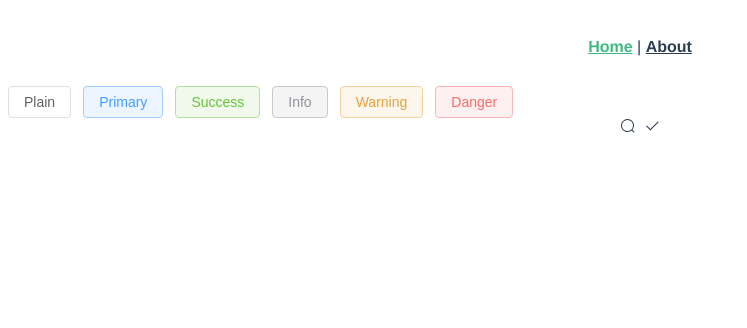
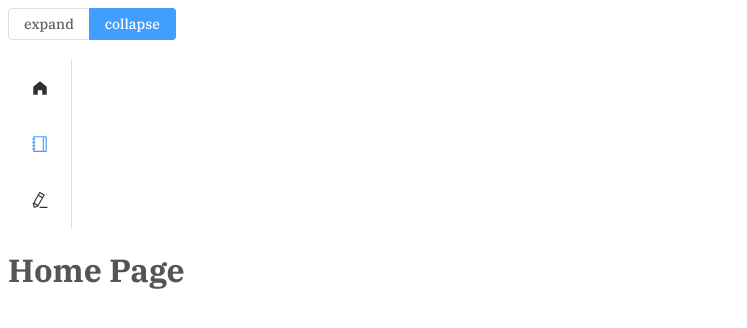
Before and after one commit to nickeledfox/blog-dashboard, a Vue app in the folder client/: page / in a window 1280 px wide. Shown: the top 328 px of the page, without its empty margins (0-747 px from the left). Built offline with nearby package versions, Linux system fonts and the light colour scheme.

Commit message:
Add views; Config navigation

```diff
--- a/client/src/App.vue
+++ b/client/src/App.vue
@@ -1,32 +1,29 @@
+<script>
+import Menu from './components/Menu.vue';
+export default {
+  components: {
+    Menu,
+  },
+};
+</script>
+
 <template>
   <div id="app">
-    <nav>
-      <router-link :to="{ name: 'Home' }">Home</router-link> |
-      <router-link :to="{ name: 'About' }">About</router-link>
-    </nav>
+    <Menu />
     <router-view />
   </div>
 </template>
 
 <style lang="scss">
+@import url('https://fonts.googleapis.com/css2?family=IBM+Plex+Serif:wght@400;500;600;700&display=swap');
 #app {
-  font-family: Avenir, Helvetica, Arial, sans-serif;
+  font-family: 'IBM Plex Serif', Avenir, Helvetica, Arial, serif;
   -webkit-font-smoothing: antialiased;
   -moz-osx-font-smoothing: grayscale;
-  text-align: center;
   color: #2c3e50;
 }
 
-nav {
-  padding: 30px;
-
-  a {
-    font-weight: bold;
-    color: #2c3e50;
-
-    &.router-link-exact-active {
-      color: #42b983;
-    }
-  }
+.title {
+  color: #555;
 }
 </style>
--- /dev/null
+++ b/client/src/components/Menu.vue
@@ -0,0 +1,60 @@
+<template>
+  <div>
+    <el-radio-group v-model="isCollapse" style="margin-bottom: 20px">
+      <el-radio-button :label="false">expand</el-radio-button>
+      <el-radio-button :label="true">collapse</el-radio-button>
+    </el-radio-group>
+    <el-menu
+      font-family="IBM Plex Serif"
+      default-active="2"
+      class="el-menu-vertical-demo"
+      :collapse="isCollapse"
+      @open="handleOpen"
+      @close="handleClose"
+    >
+      <router-link :to="{ name: 'Home' }">
+        <el-menu-item index="1">
+          <template #title>Home</template>
+          <el-icon><home-filled /></el-icon>
+        </el-menu-item>
+      </router-link>
+
+      <router-link :to="{ name: 'About' }">
+        <el-menu-item index="2">
+          <template #title>About</template>
+          <el-icon><notebook /></el-icon>
+        </el-menu-item>
+      </router-link>
+
+      <router-link :to="{ name: 'NewPost' }">
+        <el-menu-item index="3">
+          <template #title>Create Post</template>
+          <el-icon><edit-pen /></el-icon>
+        </el-menu-item>
+      </router-link>
+    </el-menu>
+  </div>
+</template>
+
+<script lang="ts" setup>
+import { ref } from 'vue';
+import { EditPen, HomeFilled, Notebook } from '@element-plus/icons-vue';
+
+const isCollapse = ref(true);
+const handleOpen = (key: string, keyPath: string[]) => {
+  console.log(key, keyPath);
+};
+const handleClose = (key: string, keyPath: string[]) => {
+  console.log(key, keyPath);
+};
+</script>
+
+<style>
+.el-menu-vertical-demo:not(.el-menu--collapse) {
+  width: 200px;
+  min-height: 400px;
+}
+a {
+  text-decoration: none;
+}
+</style>
--- a/client/src/views/AboutView.vue
+++ b/client/src/views/AboutView.vue
@@ -1,5 +1,5 @@
 <template>
-  <div class="about">
-    <h1>This is an about page</h1>
+  <div class="about" lang="ts">
+    <h1 class="title">This is an about page</h1>
   </div>
 </template>
--- a/client/src/views/HomeView.vue
+++ b/client/src/views/HomeView.vue
@@ -1,16 +1,6 @@
 <template>
   <div class="home">
-    <el-row class="mb-4">
-      <el-button plain>Plain</el-button>
-      <el-button type="primary" plain>Primary</el-button>
-      <el-button type="success" plain>Success</el-button>
-      <el-button type="info" plain>Info</el-button>
-      <el-button type="warning" plain>Warning</el-button>
-      <el-button type="danger" plain>Danger</el-button>
-    </el-row>
-
-    <search style="width: 1em; height: 1em; margin-right: 8px" />
-    <el-icon><check /></el-icon>
+    <h1 class="title">Home Page</h1>
   </div>
 </template>
 
--- a/client/src/views/NewPostView.vue
+++ b/client/src/views/NewPostView.vue
@@ -1,8 +1,8 @@
 <template>
-  <h1>Create New Post</h1>
+  <h1 class="title">Create New Post</h1>
 </template>
 
-<script>
+<script lang="ts">
 export default {};
 </script>
 
--- a/client/src/views/NotFound.vue
+++ b/client/src/views/NotFound.vue
@@ -1,8 +1,8 @@
 <template>
-  <h1>404</h1>
+  <h1 class="title">404</h1>
 </template>
 
-<script>
+<script lang="ts">
 export default {};
 </script>
 
```
